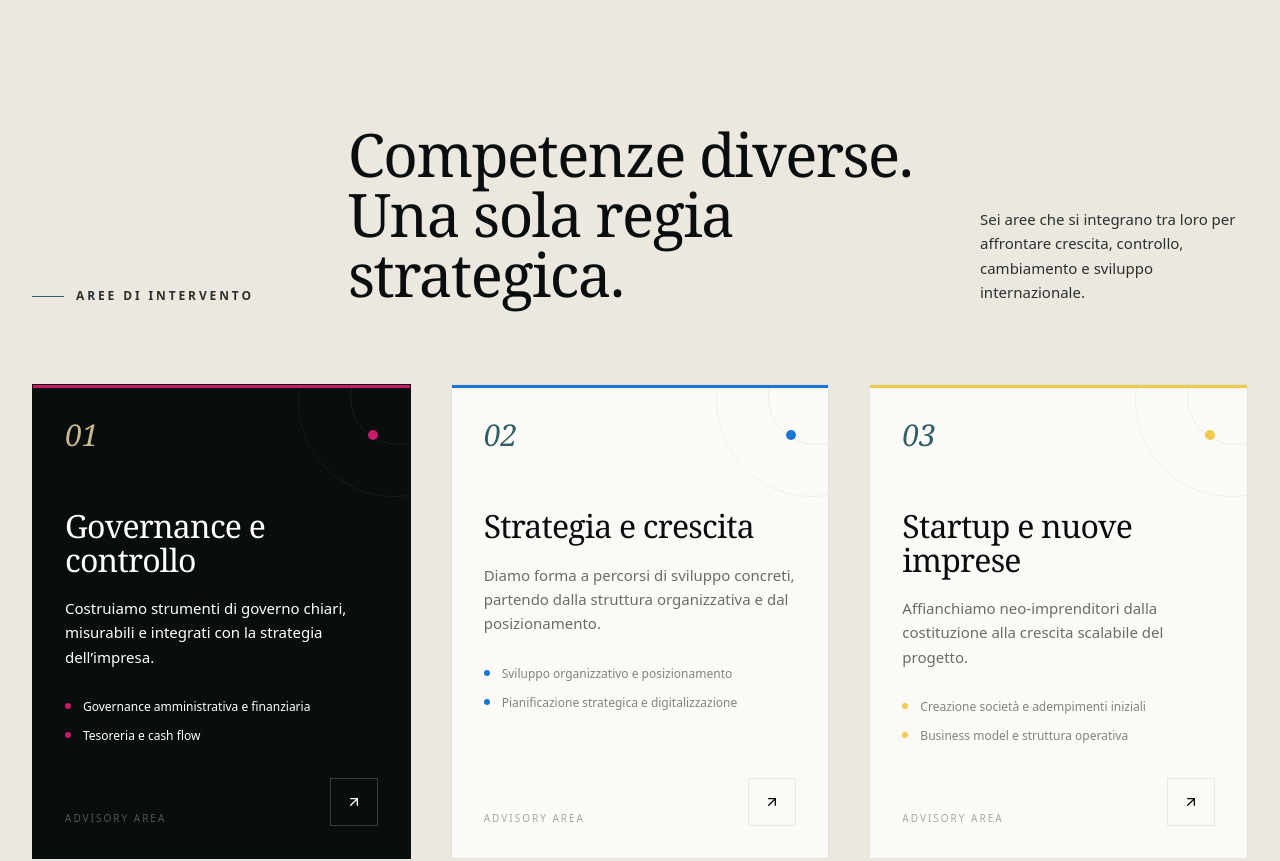
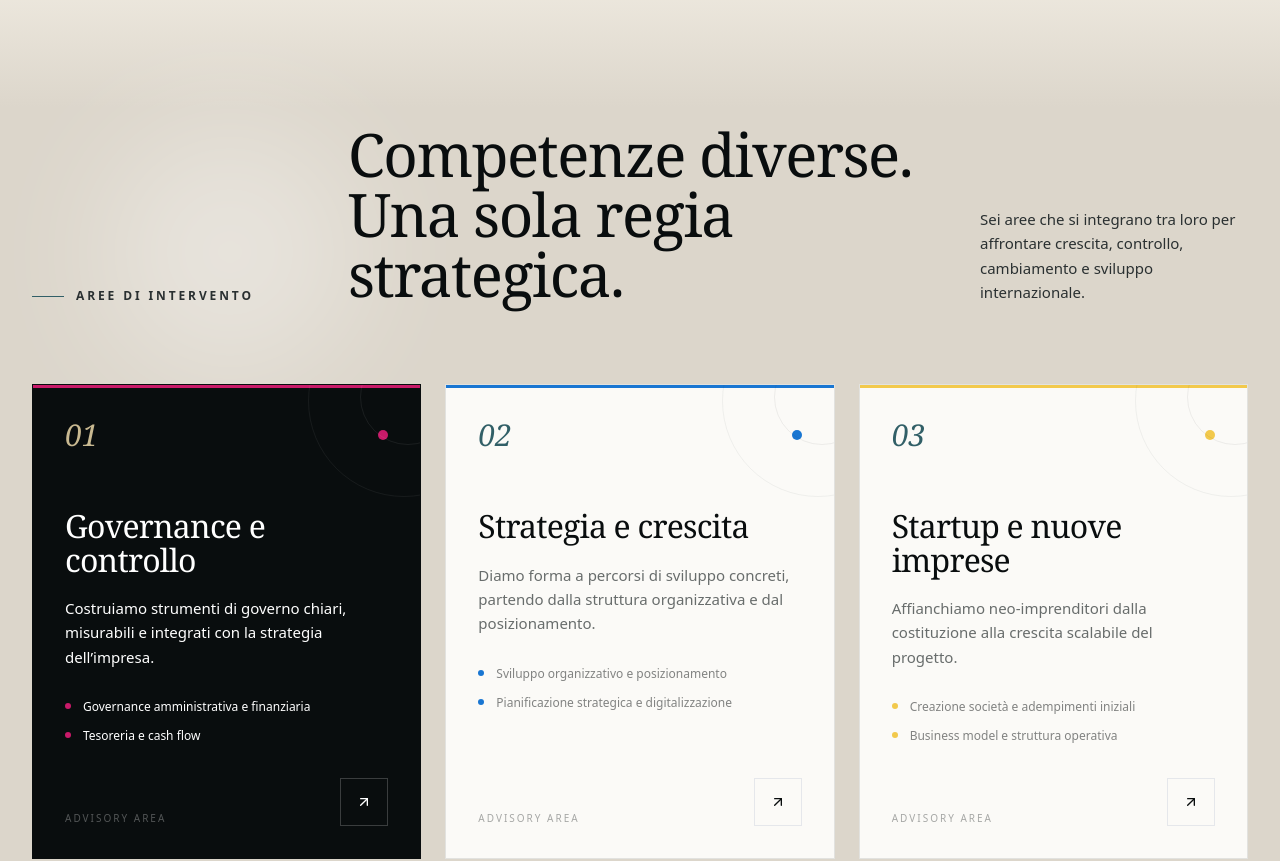
Before and after one commit to gaetanomeli95-lab/Prosperya-site, a Next.js app: page / in a window 1280 px wide. Shown: the part 2020-2881 px from the top of the page. Built offline with nearby package versions, Linux system fonts and the light colour scheme.

Commit message:
design: deepen services section rhythm and spacing

```diff
--- a/src/components/SectionServices.tsx
+++ b/src/components/SectionServices.tsx
@@ -6,8 +6,12 @@ import { FadeIn } from './MotionWrapper';
 
 export function SectionServices() {
   return (
-    <section id="servizi" className="bg-[#ECE8DF] py-24 lg:py-36">
-      <div className="max-w-[1480px] mx-auto px-5 sm:px-6 lg:px-8">
+    <section id="servizi" className="relative overflow-hidden bg-[#DCD6CB] py-24 lg:py-36">
+      <div className="absolute inset-x-0 top-0 h-32 bg-gradient-to-b from-[#EEE9DF] to-transparent" />
+      <div className="absolute left-[8%] top-36 h-64 w-64 rounded-full bg-white/35 blur-3xl" />
+      <div className="absolute right-[-6rem] bottom-12 h-80 w-80 rounded-full bg-mediterranean/8 blur-3xl" />
+
+      <div className="relative max-w-[1480px] mx-auto px-5 sm:px-6 lg:px-8">
         <div className="grid lg:grid-cols-12 gap-10 lg:gap-12 items-end mb-16 lg:mb-20">
           <div className="lg:col-span-3">
             <FadeIn>
@@ -33,7 +37,7 @@ export function SectionServices() {
           </div>
         </div>
 
-        <div className="grid grid-cols-1 md:grid-cols-2 xl:grid-cols-3 gap-x-7 lg:gap-x-10 gap-y-2">
+        <div className="grid grid-cols-1 md:grid-cols-2 xl:grid-cols-3 gap-5 lg:gap-6">
           {services.map((service, i) => (
             <ServiceCard key={service.slug} service={service} index={i} />
           ))}
```
